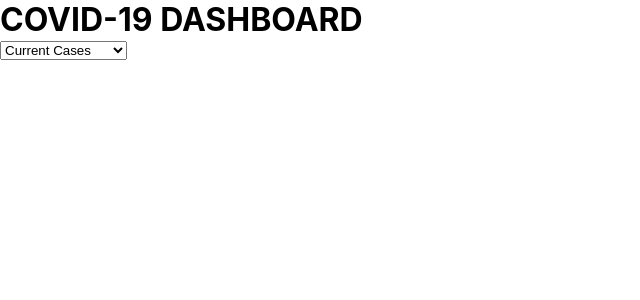
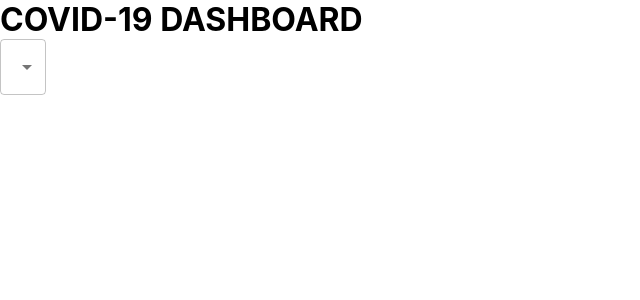
Before and after one commit to comp426-2022-spring/a99-jishui, a React (Create React App) app: page / in a window 1280 px wide. Shown: the top 300 px of the page, without its empty margins (0-640 px from the left). Built offline with nearby package versions, Linux system fonts and the light colour scheme.

Commit message:
added a better looking dropdown

```diff
--- a/package.json
+++ b/package.json
@@ -3,6 +3,9 @@
   "version": "0.1.0",
   "private": true,
   "dependencies": {
+    "@emotion/react": "^11.9.0",
+    "@emotion/styled": "^11.8.1",
+    "@mui/material": "^5.6.1",
     "@testing-library/jest-dom": "^5.16.4",
     "@testing-library/react": "^13.0.1",
     "@testing-library/user-event": "^13.5.0",
--- a/src/App.js
+++ b/src/App.js
@@ -1,20 +1,24 @@
 // import logo from './logo.svg';
 import './App.css';
-import * as React from 'react';
+import React from 'react';
+import { FormControl, MenuItem, Select,} from "@mui/material"
 
 function App() {
   return (
     <><div className="app">
       <h1>COVID-19 DASHBOARD</h1>
+      <FormControl className="app_dropdown">
+        <Select variant="outlined" value="abc">
+          <MenuItem value="current_cases">Current Cases</MenuItem>
+          <MenuItem value="deaths">Total Deaths</MenuItem>
+          <MenuItem value="vaccinated">Total Vaccinated</MenuItem>
+          <MenuItem value="hospitalized">Total Hospitalized</MenuItem>
 
-    </div><select>
-        <option selected value="current_cases">Current Cases</option>
 
-        <option value="deaths">Total Deaths</option>
-        <option value="vaccinated">Total Vaccinated</option>
-        <option value="hospitalized">Total Hospitalized</option>
+        </Select>
+      </FormControl>
 
-      </select></>
+    </div></>
 
 
   );
```
Also changed, not shown: 1 other file (tests, documents, lock files or other folders).
